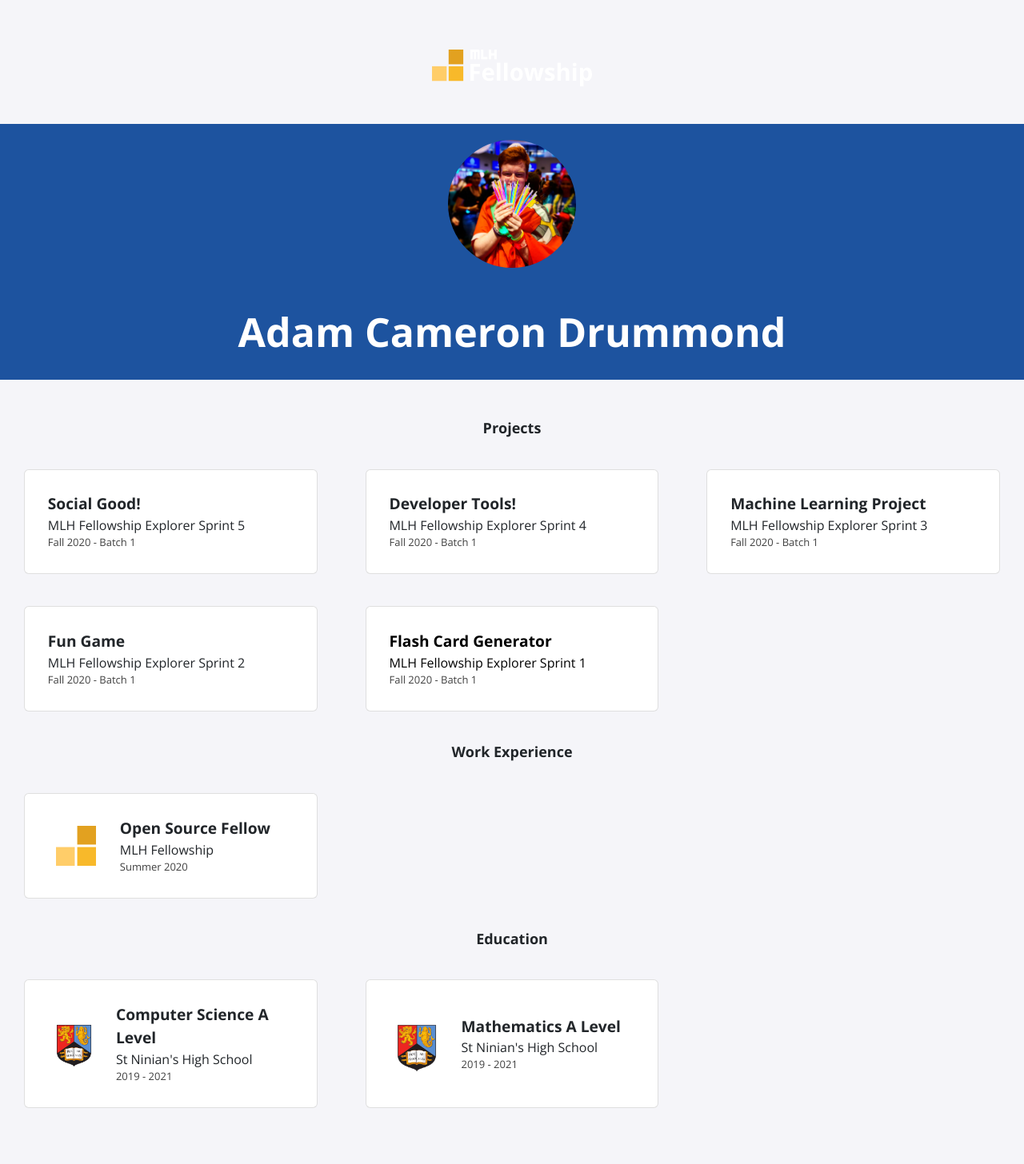
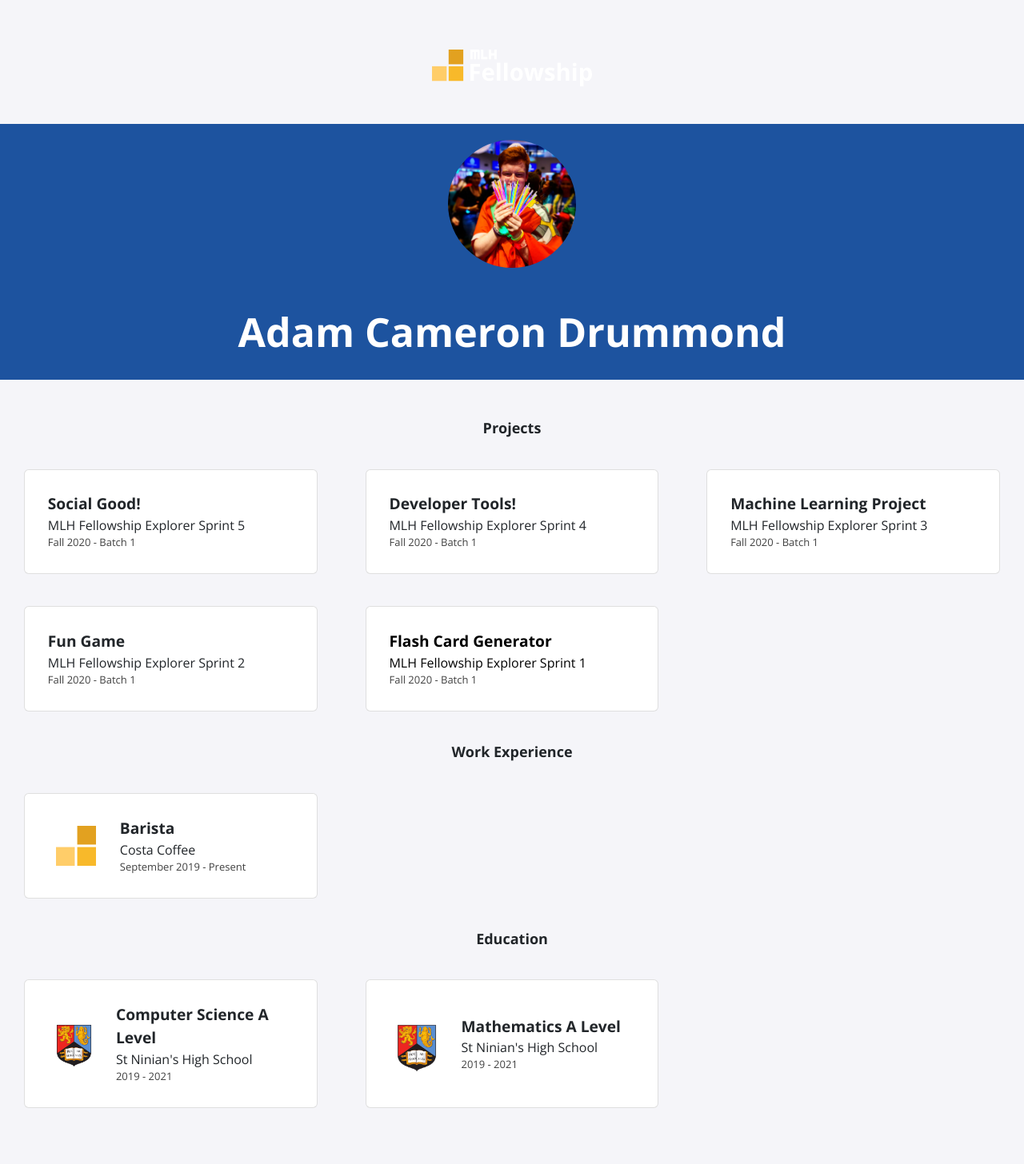
Before and after one commit to AdamDIOM/AdamDIOM.github.io, a Jekyll site: the page built from index.html, in a window 1280 px wide. Shown: the whole page at 80% size. Built offline with Jekyll 4.4.1, drawn with Linux system fonts in a browser that asks for light colours; nearby versions of some CDN libraries.

Commit message:
Update experience.yml

```diff
--- a/_data/experience.yml
+++ b/_data/experience.yml
@@ -1,4 +1,4 @@
-- role: Open Source Fellow
-  company: MLH Fellowship
-  dates: Summer 2020
+- role: Barista
+  company: Costa Coffee
+  dates: September 2019 - Present
   logo: fellowship.svg
```
